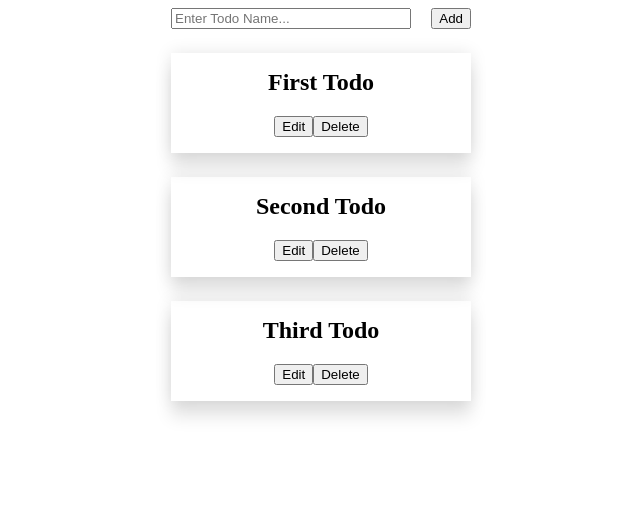
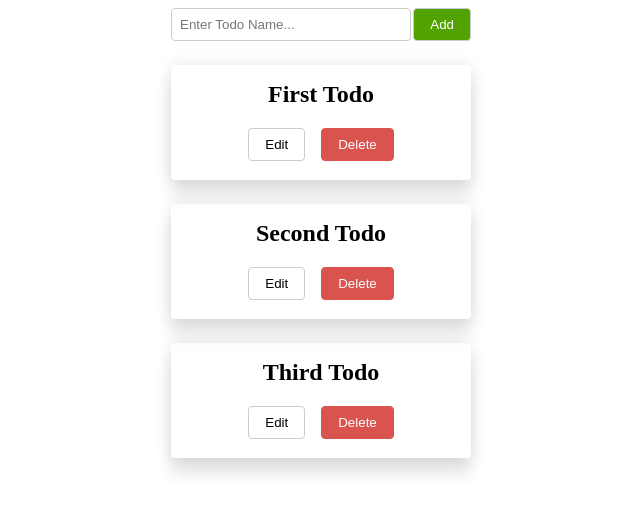
Before and after one commit to iMahmoudEmad/react-redux-todo, a React (Create React App) app: page / in a window 1280 px wide. Shown: the top 512 px of the page, without its empty margins (319-959 px from the left). Built offline with nearby package versions, Linux system fonts and the light colour scheme.

Commit message:
Added some UI to todoItem components

```diff
--- a/src/Components/todoInput.module.scss
+++ b/src/Components/todoInput.module.scss
@@ -8,6 +8,7 @@
 	}
 
 	button {
-		width: fit-content;
+		background-color: #52a302;
+		color: #fff;
 	}
 }
--- a/src/Components/todoItem.js
+++ b/src/Components/todoItem.js
@@ -28,6 +28,7 @@ const TodoItem = ({ todo }) => {
 			)}
 
 			<button
+				className={styles.btn}
 				onClick={() => {
 					dispatch(
 						updateTodo({
@@ -40,7 +41,11 @@ const TodoItem = ({ todo }) => {
 				}}>
 				{editable ? 'Update' : 'Edit'}
 			</button>
-			<button onClick={() => dispatch(deleteTodo(todo?.id))}>Delete</button>
+			<button
+				className={`${styles.delete} ${styles.btn}`}
+				onClick={() => dispatch(deleteTodo(todo?.id))}>
+				Delete
+			</button>
 		</div>
 	);
 };
--- a/src/Components/todoItem.module.scss
+++ b/src/Components/todoItem.module.scss
@@ -5,6 +5,13 @@
 	margin-top: 1.5rem;
 	padding: 1rem;
 	overflow: hidden;
+	border-radius: 0.25rem;
+	transition: box-shadow 0.2s ease-in-out;
+	min-height: 115px;
+
+	&:hover {
+		box-shadow: 0 0 1rem 0 rgba(#000, 0.15), 0 1rem 1rem 0 rgba(#000, 0.15);
+	}
 
 	h2 {
 		margin-top: 0;
@@ -12,4 +19,24 @@
 		overflow: hidden;
 		text-overflow: ellipsis;
 	}
+
+	.btn {
+		cursor: pointer;
+		background-color: transparent;
+
+		&:first-of-type {
+			margin-right: 1rem;
+		}
+
+		&.delete {
+			background: #d9534f;
+			color: #fff;
+			border: 1px solid #d9534f;
+		}
+	}
+
+	input {
+		width: 100%;
+		margin-bottom: 1rem;
+	}
 }
--- a/src/app.module.scss
+++ b/src/app.module.scss
@@ -6,3 +6,17 @@
 	display: flex;
 	justify-content: center;
 }
+
+button {
+	border: 1px solid #ccc;
+	padding: 0.5rem 1rem;
+	border-radius: 0.25rem;
+	outline: none;
+}
+
+input {
+	padding: 0.5rem;
+	border-radius: 0.25rem;
+	border: 1px solid #ccc;
+	outline: none;
+}
```
